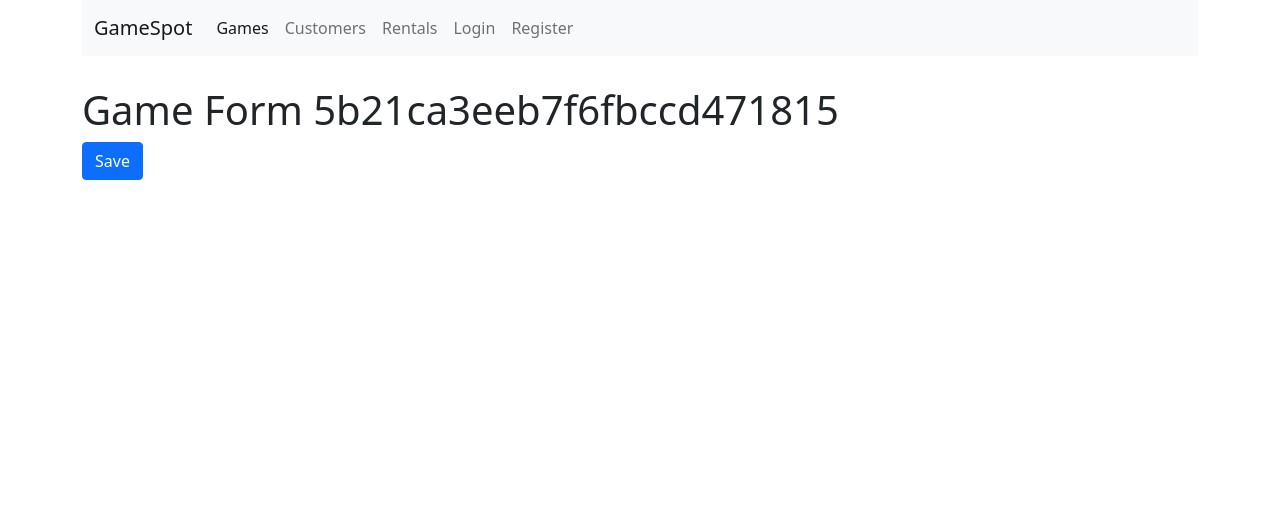
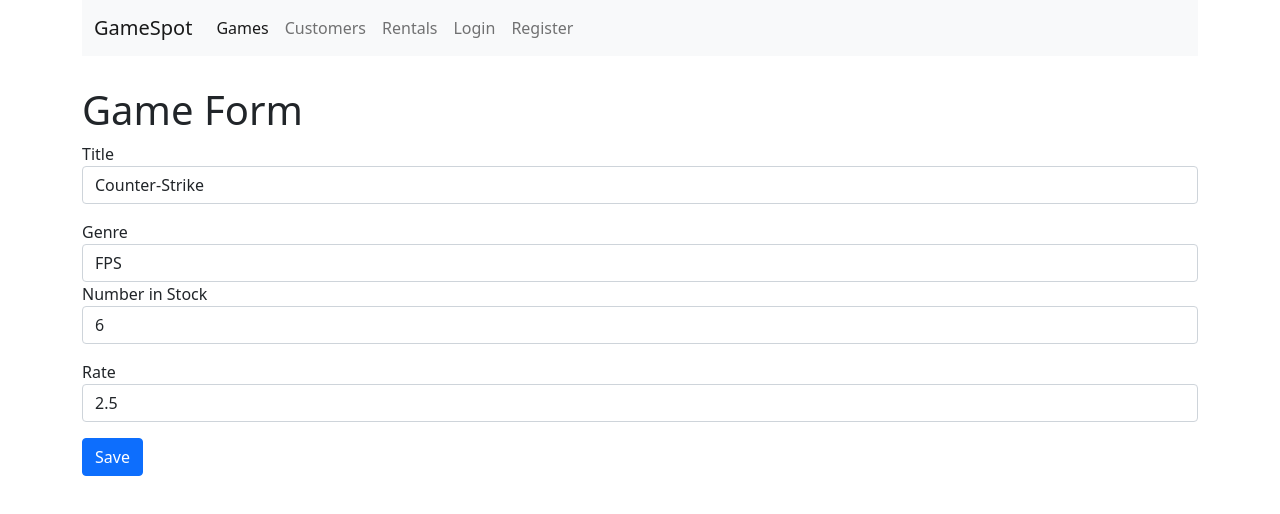
Before and after one commit to SirDev97/GameSpot, a React (Create React App) app in the folder client/: page /games/5b21ca3eeb7f6fbccd471815 in a window 1280 px wide. Shown: the top 514 px of the page. Built offline with nearby package versions, Linux system fonts and the light colour scheme.

Commit message:
add gameForm component and validation, add select helpers

```diff
--- a/client/src/components/common/form.js
+++ b/client/src/components/common/form.js
@@ -1,6 +1,7 @@
 import React from 'react';
 import Joi from 'joi-browser';
 import Input from './input';
+import Select from './select';
 
 class Form extends React.Component {
   state = {
@@ -72,6 +73,21 @@ class Form extends React.Component {
       />
     );
   }
+
+  renderSelect(name, label, options) {
+    const { data, errors } = this.state;
+
+    return (
+      <Select
+        name={name}
+        value={data[name]}
+        label={label}
+        options={options}
+        onChange={this.handleChange}
+        error={errors[name]}
+      />
+    );
+  }
 }
 
 export default Form;
--- /dev/null
+++ b/client/src/components/common/select.js
@@ -0,0 +1,20 @@
+import React from 'react';
+
+const Select = ({ name, label, options, error, ...rest }) => {
+  return (
+    <div className="form-group">
+      <label htmlFor={name}>{label}</label>
+      <select name={name} id={name} {...rest} className="form-control">
+        <option value="" />
+        {options.map((option) => (
+          <option key={option._id} value={option._id}>
+            {option.name}
+          </option>
+        ))}
+      </select>
+      {error && <div className="alert alert-danger">{error}</div>}
+    </div>
+  );
+};
+
+export default Select;
--- a/client/src/components/gameForm.js
+++ b/client/src/components/gameForm.js
@@ -1,14 +1,80 @@
-const GameForm = ({ match, history }) => {
-  return (
-    <div>
-      <h1>Game Form {match.params.id}</h1>
-      <button
-        className="btn btn-primary"
-        onClick={() => history.push('/games')}>
-        Save
-      </button>
-    </div>
-  );
-};
+import React from 'react';
+import Joi from 'joi-browser';
+import Form from './common/form';
+import { getGame, saveGame } from '../services/fakeGameService';
+import { getGenres } from '../services/fakeGenreService';
+
+class GameForm extends Form {
+  state = {
+    data: {
+      title: '',
+      genreId: '',
+      numberInStock: '',
+      dailyRentalRate: '',
+    },
+    genres: [],
+    errors: {},
+  };
+
+  schema = {
+    _id: Joi.string(),
+    title: Joi.string().required().label('Title'),
+    genreId: Joi.string().required().label('Genre'),
+    numberInStock: Joi.number()
+      .required()
+      .min(0)
+      .max(100)
+      .label('Number in Stock'),
+    dailyRentalRate: Joi.number()
+      .required()
+      .min(0)
+      .max(10)
+      .label('Daily Rental Rate'),
+  };
+
+  componentDidMount() {
+    const genres = getGenres();
+    this.setState({ genres });
+
+    const gameId = this.props.match.params.id;
+    if (gameId === 'new') return;
+
+    const game = getGame(gameId);
+    if (!game) return this.props.history.replace('/not-found');
+
+    this.setState({ data: this.mapToViewModel(game) });
+  }
+
+  mapToViewModel(game) {
+    return {
+      _id: game._id,
+      title: game.title,
+      genreId: game.genre._id,
+      numberInStock: game.numberInStock,
+      dailyRentalRate: game.dailyRentalRate,
+    };
+  }
+
+  doSubmit = () => {
+    saveGame(this.state.data);
+
+    this.props.history.push('/games');
+  };
+
+  render() {
+    return (
+      <div>
+        <h1>Game Form</h1>
+        <form onSubmit={this.handleSubmit}>
+          {this.renderInput('title', 'Title')}
+          {this.renderSelect('genreId', 'Genre', this.state.genres)}
+          {this.renderInput('numberInStock', 'Number in Stock', 'number')}
+          {this.renderInput('dailyRentalRate', 'Rate')}
+          {this.renderButton('Save')}
+        </form>
+      </div>
+    );
+  }
+}
 
 export default GameForm;
--- a/client/src/components/games.js
+++ b/client/src/components/games.js
@@ -1,11 +1,12 @@
 import React, { Component } from 'react';
+import { Link } from 'react-router-dom';
+import _ from 'lodash';
 import { getGames } from '../services/fakeGameService';
+import { getGenres } from '../services/fakeGenreService';
+import GamesTable from './gamesTable';
+import ListGroup from './common/listGroup';
 import Pagination from './common/pagination';
 import { paginate } from '../utils/paginate';
-import ListGroup from './common/listGroup';
-import { getGenres } from '../services/fakeGenreService';
-import GamesTable from './gamesTable';
-import _ from 'lodash';
 
 class Games extends Component {
   state = {
@@ -86,7 +87,15 @@ class Games extends Component {
           />
         </div>
         <div className="col">
+          <Link
+            to="/games/new"
+            className="btn btn-primary"
+            style={{ marginBottom: 20 }}>
+            New Game
+          </Link>
+
           <p>Showing {totalCount} games in the database.</p>
+
           <GamesTable
             games={games}
             sortColumn={sortColumn}
@@ -94,6 +103,7 @@ class Games extends Component {
             onDelete={this.handleDelete}
             onSort={this.handleSort}
           />
+
           <Pagination
             itemsCount={totalCount}
             pageSize={pageSize}
--- a/client/src/services/fakeGameService.js
+++ b/client/src/services/fakeGameService.js
@@ -76,15 +76,15 @@ export function getGame(id) {
   return games.find((g) => g._id === id);
 }
 
-export function savegame(game) {
+export function saveGame(game) {
   let gameInDb = games.find((g) => g._id === game._id) || {};
-  gameInDb.name = game.name;
+  gameInDb.title = game.title;
   gameInDb.genre = genresAPI.genres.find((g) => g._id === game.genreId);
   gameInDb.numberInStock = game.numberInStock;
   gameInDb.dailyRentalRate = game.dailyRentalRate;
 
   if (!gameInDb._id) {
-    gameInDb._id = Date.now();
+    gameInDb._id = Date.now().toString();
     games.push(gameInDb);
   }
 
```
Also changed, not shown: client/src/services/fakeGenreService.js (+4 -4 lines).
